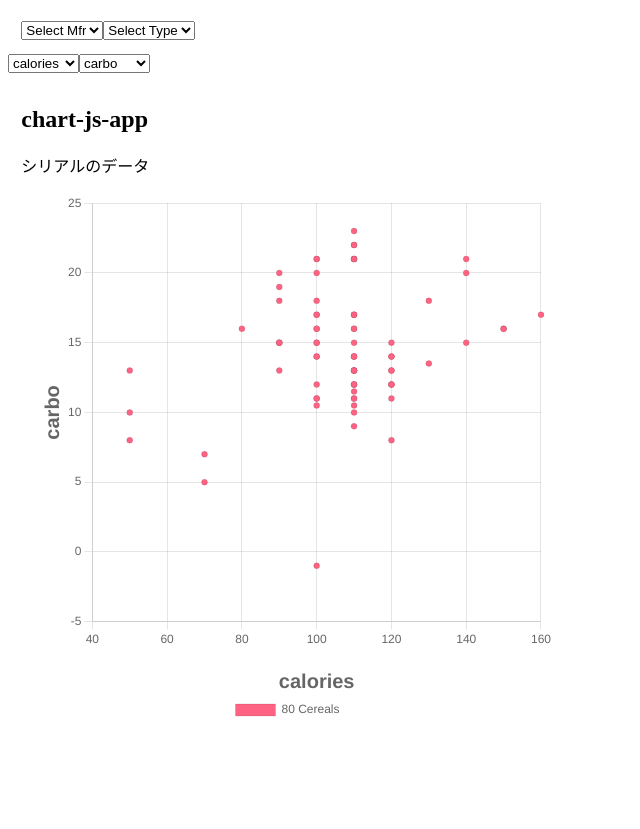
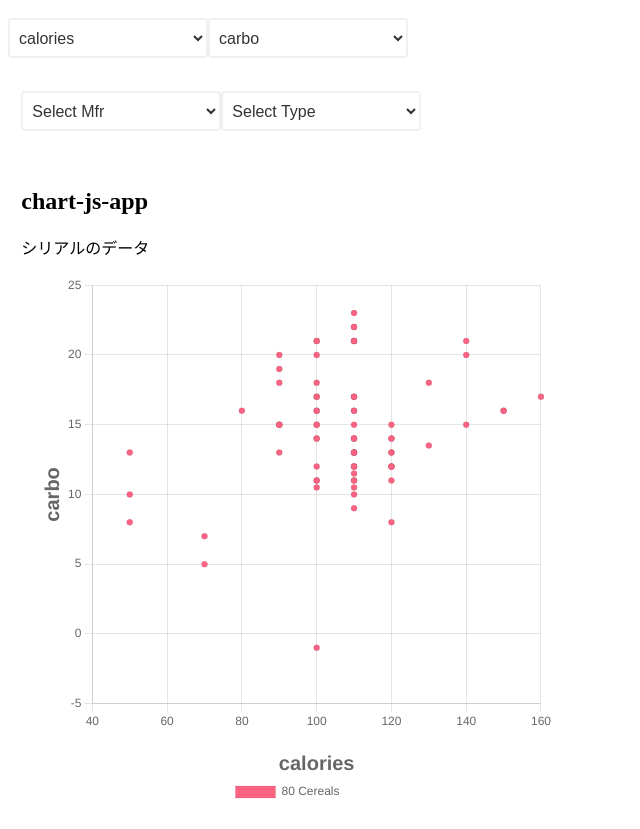
Before and after one commit to Steven-Min/QunaSys_test, a Next.js app: page / in a window 1280 px wide. Shown: the whole page, without its empty margins (0-640 px from the left). Before the commit the page ends 800 px from the top, so only its background shows below. Built offline with nearby package versions, Linux system fonts and the light colour scheme.

Commit message:
style調整

```diff
--- a/src/pages/index.tsx
+++ b/src/pages/index.tsx
@@ -2,6 +2,7 @@ import Head from 'next/head';
 import { Inter } from '@next/font/google';
 import React, { useState } from 'react';
 import Chart, { ChartConfiguration } from 'chart.js/auto';
+import styles from '../styles/styles.module.css';
 
 const inter = Inter({ subsets: ['latin'] });
 
@@ -49,9 +50,13 @@ export default function Home(props: any) {
     setYAxis(selectedValue);
   };
 
+  const filteredCereals = props.cereals.filter((cereal: Cereal) => {
+    return (!selectedMfr || cereal.mfr === selectedMfr) && (!selectedType || cereal.type === selectedType);
+  });
+
   React.useEffect(() => {
     let myChart: any = null;
-    const cereals = props.cereals.map((cereal: any) => {
+    const cereals = filteredCereals.map((cereal: Cereal) => {
       return { x: cereal[xAxis], y: cereal[yAxis] };
     });
     const config: ChartConfiguration<'scatter', number[], { x: number, y: number }> = {
@@ -110,7 +115,7 @@ export default function Home(props: any) {
         document.getElementById('myChart') as HTMLCanvasElement,
         config
     );
-  }, [xAxis, yAxis]);
+  }, [xAxis, yAxis, selectedMfr, selectedType]);
   return (
     <>
       <Head>
@@ -120,34 +125,36 @@ export default function Home(props: any) {
         <link rel="icon" href="/favicon.ico" />
       </Head>
       <main>
+        <section>
+          <select className={styles.selectBox} value={xAxis} onChange={handleXAxisChange}>
+            {AXIS_PROPERTIES.map((property) => (
+                <option key={property} value={property}>
+                  {property}
+                </option>
+            ))}
+          </select>
+          <select className={styles.selectBox} value={yAxis} onChange={handleYAxisChange}>
+            {AXIS_PROPERTIES.map((property) => (
+                <option key={property} value={property}>
+                  {property}
+                </option>
+            ))}
+          </select>
+        </section>
         <section style={{ padding: '10pt' }}>
-          <select value={selectedMfr} onChange={(e) => setSelectedMfr(e.target.value)}>
+          <select className={styles.selectBox} value={selectedMfr} onChange={(e) => setSelectedMfr(e.target.value)}>
             <option value=''>Select Mfr</option>
             {uniqueMfrs.map(mfr => (
                 <option key={mfr} value={mfr}>{mfr}</option>
             ))}
           </select>
-          <select value={selectedType} onChange={(e) => setSelectedType(e.target.value)}>
+          <select className={styles.selectBox} value={selectedType} onChange={(e) => setSelectedType(e.target.value)}>
             <option value=''>Select Type</option>
             {uniqueTypes.map(type => (
                 <option key={type} value={type}>{type}</option>
             ))}
           </select>
         </section>
-        <select value={xAxis} onChange={handleXAxisChange}>
-          {AXIS_PROPERTIES.map((property) => (
-              <option key={property} value={property}>
-                {property}
-              </option>
-          ))}
-        </select>
-        <select value={yAxis} onChange={handleYAxisChange}>
-          {AXIS_PROPERTIES.map((property) => (
-              <option key={property} value={property}>
-                {property}
-              </option>
-          ))}
-        </select>
         <section style={{ padding: '10pt' }}>
           <h1>chart-js-app</h1>
           <p>シリアルのデータ</p>
--- /dev/null
+++ b/src/styles/styles.module.css
@@ -0,0 +1,11 @@
+.selectBox {
+    width: 200px;
+    height: 40px;
+    border: 2px solid #f0f0f0;
+    border-radius: 4px;
+    font-size: 16px;
+    padding: 5px;
+    margin: 10px 0;
+    background-color: #ffffff;
+    color: #333333;
+}
```
